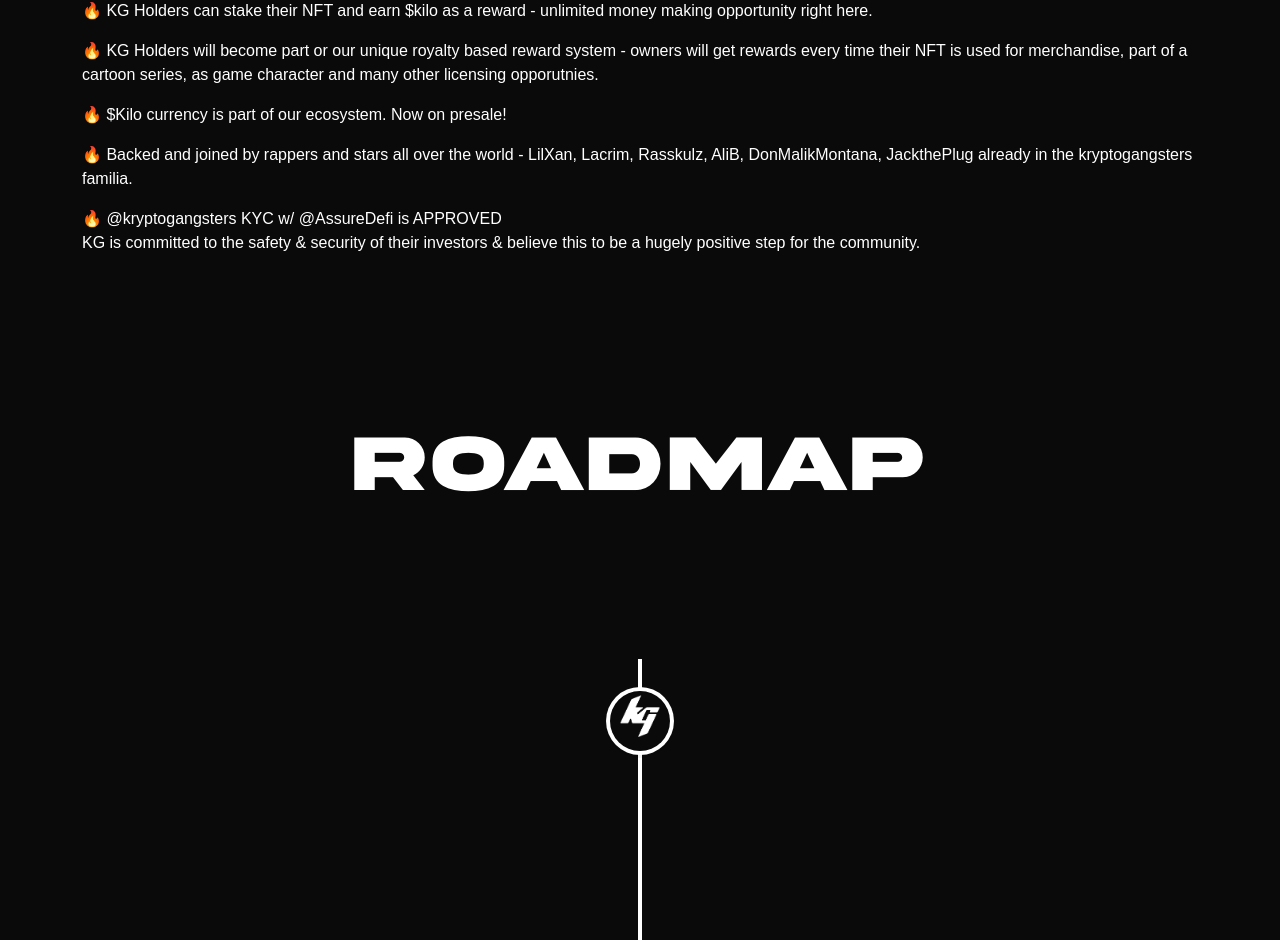
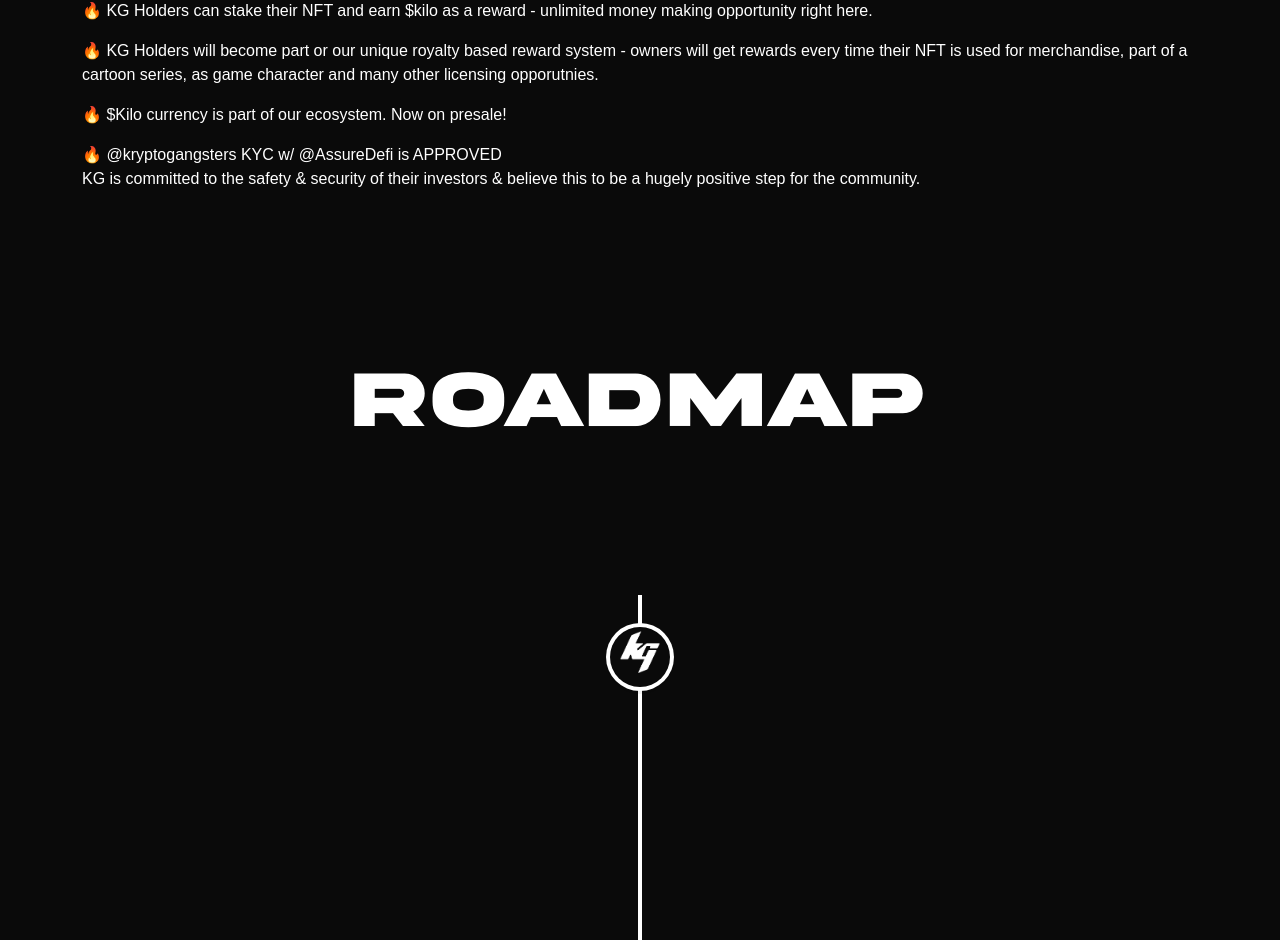
Before and after one commit to casa-social/nft-gangster, a React (Create React App) app: page / in a window 1280 px wide. Shown: the part 4392-5332 px from the top of the page. Built offline with nearby package versions, Linux system fonts and the light colour scheme.

Commit message:
fix: remove road map

```diff
--- a/src/view/dashboard/components/roadmap.js
+++ b/src/view/dashboard/components/roadmap.js
@@ -20,8 +20,6 @@ const RoadMap = () => {
           <p>🔥 KG Holders will become part or our unique royalty based reward system - owners will get rewards every time their NFT is used for merchandise, part of a cartoon series, as game character and many other licensing opporutnies.</p>
 
           <p>🔥 $Kilo currency is  part of our ecosystem. Now on presale!</p>
-
-          <p>🔥 Backed and joined by rappers and stars all over the world - LilXan, Lacrim, Rasskulz, AliB, DonMalikMontana, JackthePlug already in the kryptogangsters familia.</p>
 
           <p>🔥 @kryptogangsters KYC w/ @AssureDefi is APPROVED <br/>KG is committed to the safety & security of their investors & believe this to be a hugely  positive step for the community.</p>
           </Row>
```
